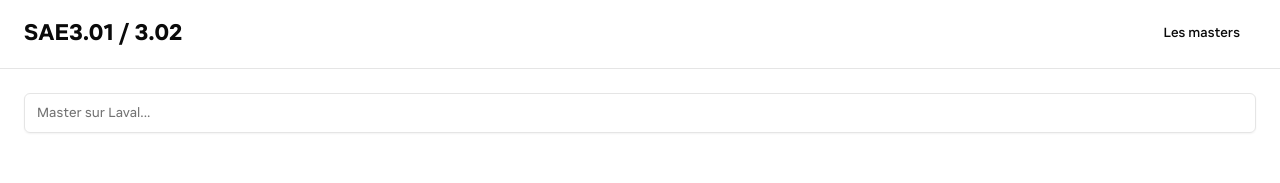
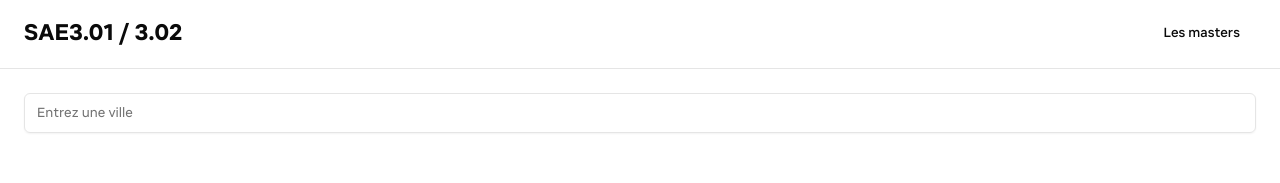
Before and after one commit to waraiauyo/sae301-3, a Next.js app: page / in a window 1280 px wide. Shown: the top 183 px of the page. Built offline with nearby package versions, Linux system fonts and the light colour scheme.

Commit message:
Update inputs.jsx

```diff
--- a/components/inputs.jsx
+++ b/components/inputs.jsx
@@ -6,10 +6,12 @@ import {zodResolver} from "@hookform/resolvers/zod";
 import {useForm} from "react-hook-form";
 import {z} from "zod";
 import {Form, FormControl, FormField, FormItem, FormMessage} from "@/components/ui/form";
-import {useRouter} from "next/navigation";
+import {useRouter, useSearchParams} from "next/navigation";
 
 const MasterSearchInput = forwardRef(({}, ref) => {
     const router = useRouter();
+    const params = useSearchParams();
+    const query = params.get("q");
 
     const formSchema = z.object({
         search: z.string({message: "Vous devez entrer un élément de recherche."}).min(1, {message: "Vous devez entrer un élément de recherche."}),
@@ -17,6 +19,9 @@ const MasterSearchInput = forwardRef(({}, ref) => {
 
     const form = useForm({
         resolver: zodResolver(formSchema),
+        defaultValues: {
+            search: query,
+        }
     });
 
     const onSubmit = (values) => router.push(`/search?q=${values.search}`);
@@ -31,7 +36,7 @@ const MasterSearchInput = forwardRef(({}, ref) => {
                         <FormItem className={"w-full"}>
                             <FormControl>
                                 <Input className={"h-10"} ref={ref} autoComplete={"off"}
-                                       placeholder={"Master sur Laval..."}
+                                       placeholder={"Entrez une ville"}
                                        {...field}
                                 />
                             </FormControl>
```
